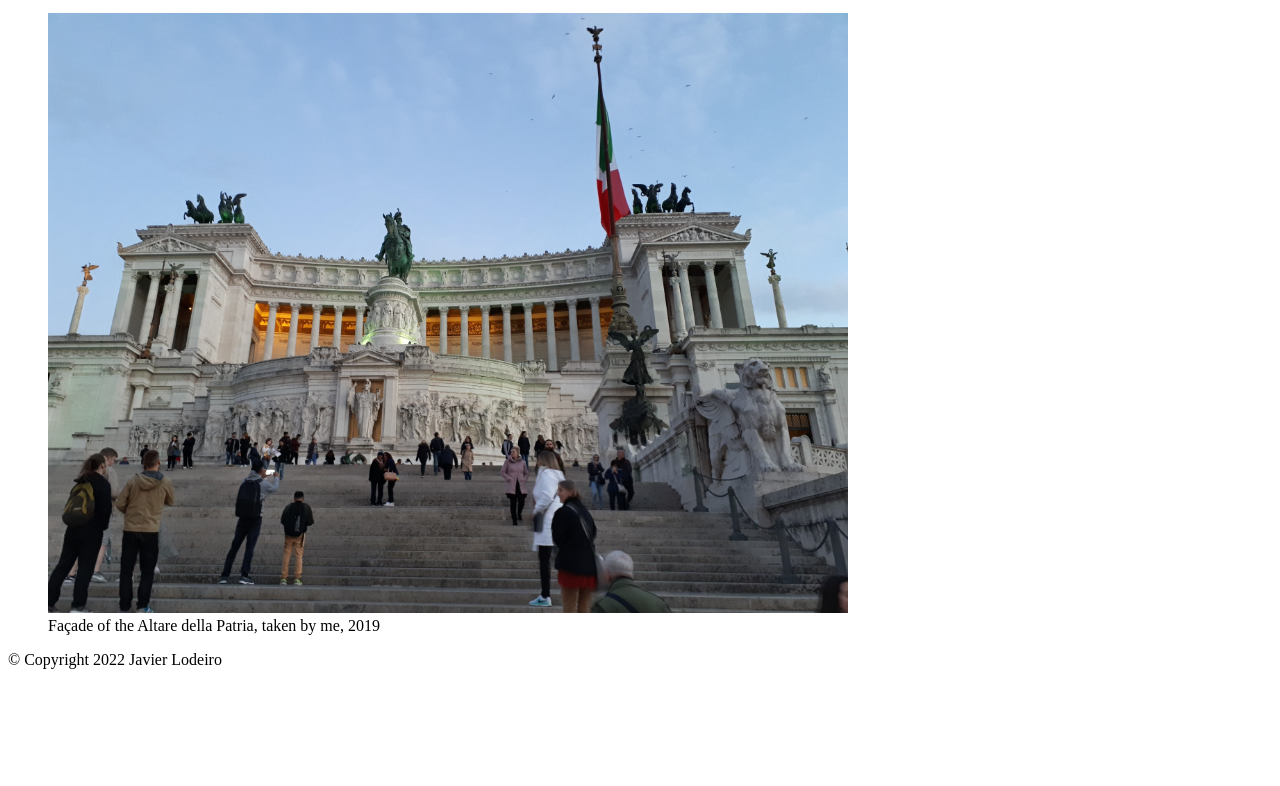
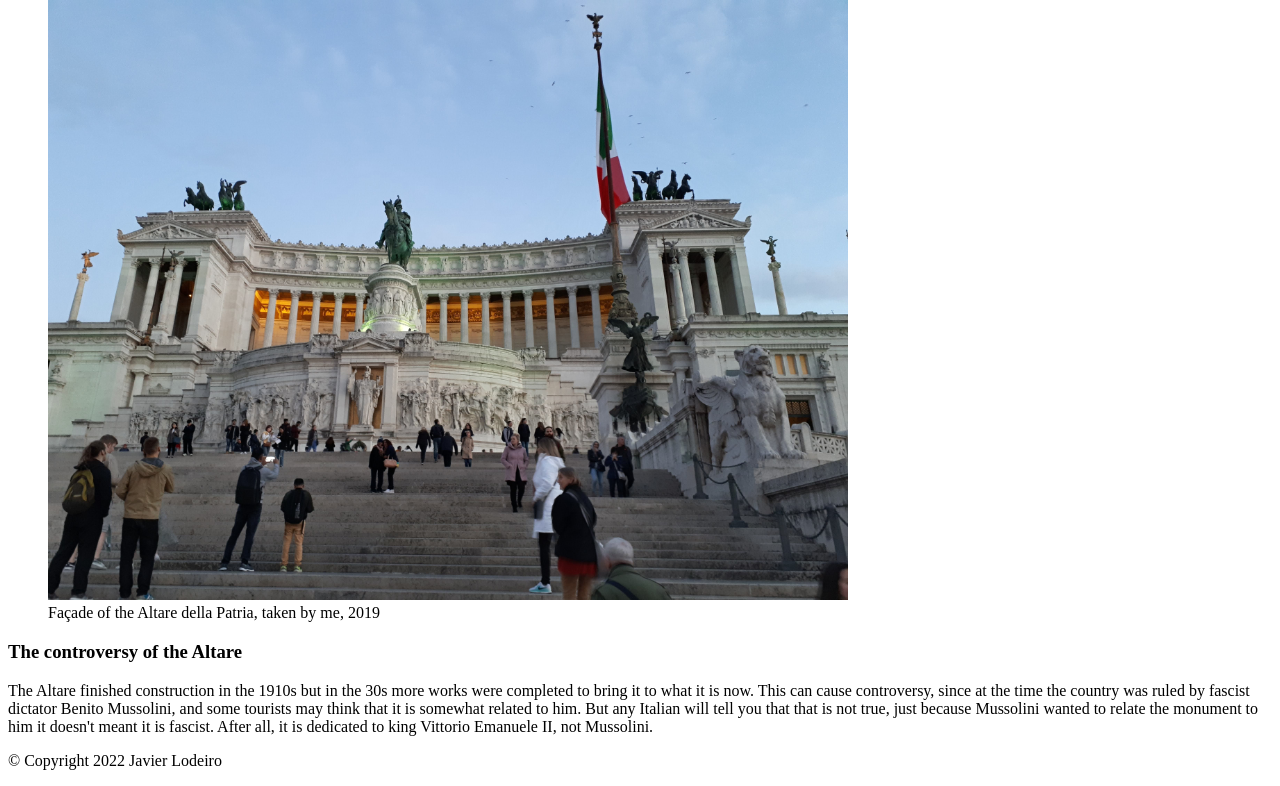
Before and after one commit to Xabi-5/CityProject, a plain HTML site: page monuments.html in a window 1280 px wide. Shown: the part 1895-2681 px from the top of the page. Before the commit the page ends 2580 px from the top, so only its background shows below. Drawn offline with Linux system fonts and the light colour scheme.

Commit message:
commit remate

```diff
--- a/monuments.html
+++ b/monuments.html
@@ -8,24 +8,31 @@
 </head>
 <body>
     <header>
+        <article>
             <h1>
                 Monuments of Rome
             </h1>
             <p>
                 Rome is home to hundreds of monuments from late antiquity, who have stood the test of time, breath taking renaissance churches and amazing modern buildings.
             </p>
+        </article>
+        <footer>
             <p>
                 Javier Lodeiro
             </p>
             <p>
                 18/10/2022
             </p>
+        </footer>
+
+        <nav>
             <ul>
                 <li><a href="https://xabi-5.github.io/CityProject/">Homepage</a></li>
                 <li><a href="https://xabi-5.github.io/CityProject/history">History</a></li>
                 <li><a href="https://xabi-5.github.io/CityProject/notablePeople">Notable People</a></li>
                 <li> <a href="https://xabi-5.github.io/CityProject/toponomy">Toponomy</a></li>
             </ul>
+        </nav>
     </header>
     <main>
             <article>
@@ -82,6 +89,17 @@
             </figure>
 
         </article>
+        <aside>
+            <h3>
+                The controversy of the Altare
+            </h3>
+            <p>
+                The Altare finished construction in the 1910s but in the 30s more works were completed to bring it to what it is now. This can cause controversy, since at the time
+                the country was ruled by fascist dictator Benito Mussolini, and some tourists may think that it is somewhat related to him.
+                But any Italian will tell you that that is not true, just because Mussolini wanted to relate the monument to him it doesn't meant it is fascist. After all,
+                it is dedicated to king Vittorio Emanuele II, not Mussolini.
+            </p>
+        </aside>
     </main>
     <footer>
         <p>
```
Also changed, not shown: history.html (+4 -0 lines), notablePeople.html (+4 -1 lines), toponomy.html (+7 -3 lines). Lines whose indentation alone changed are shown as unchanged.
